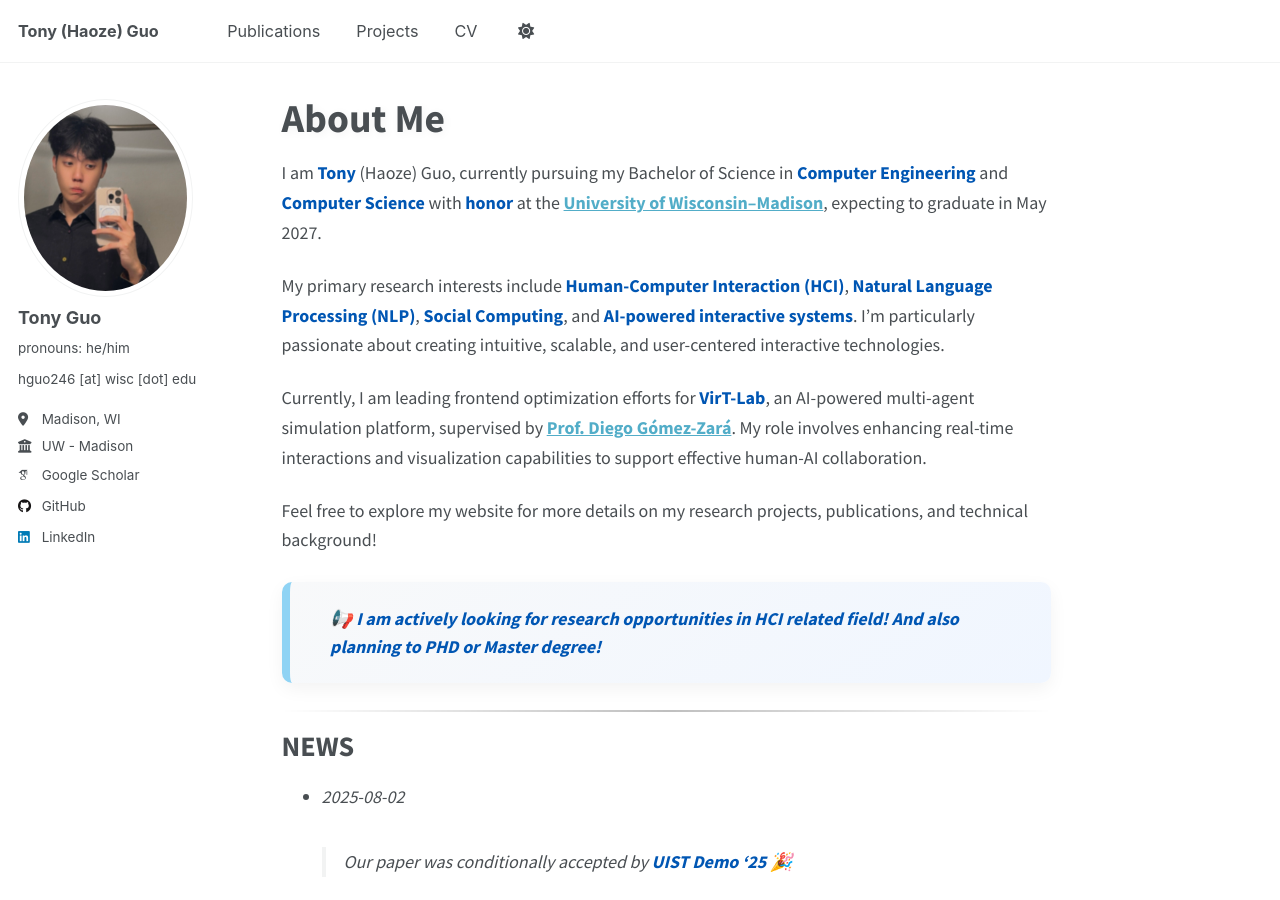
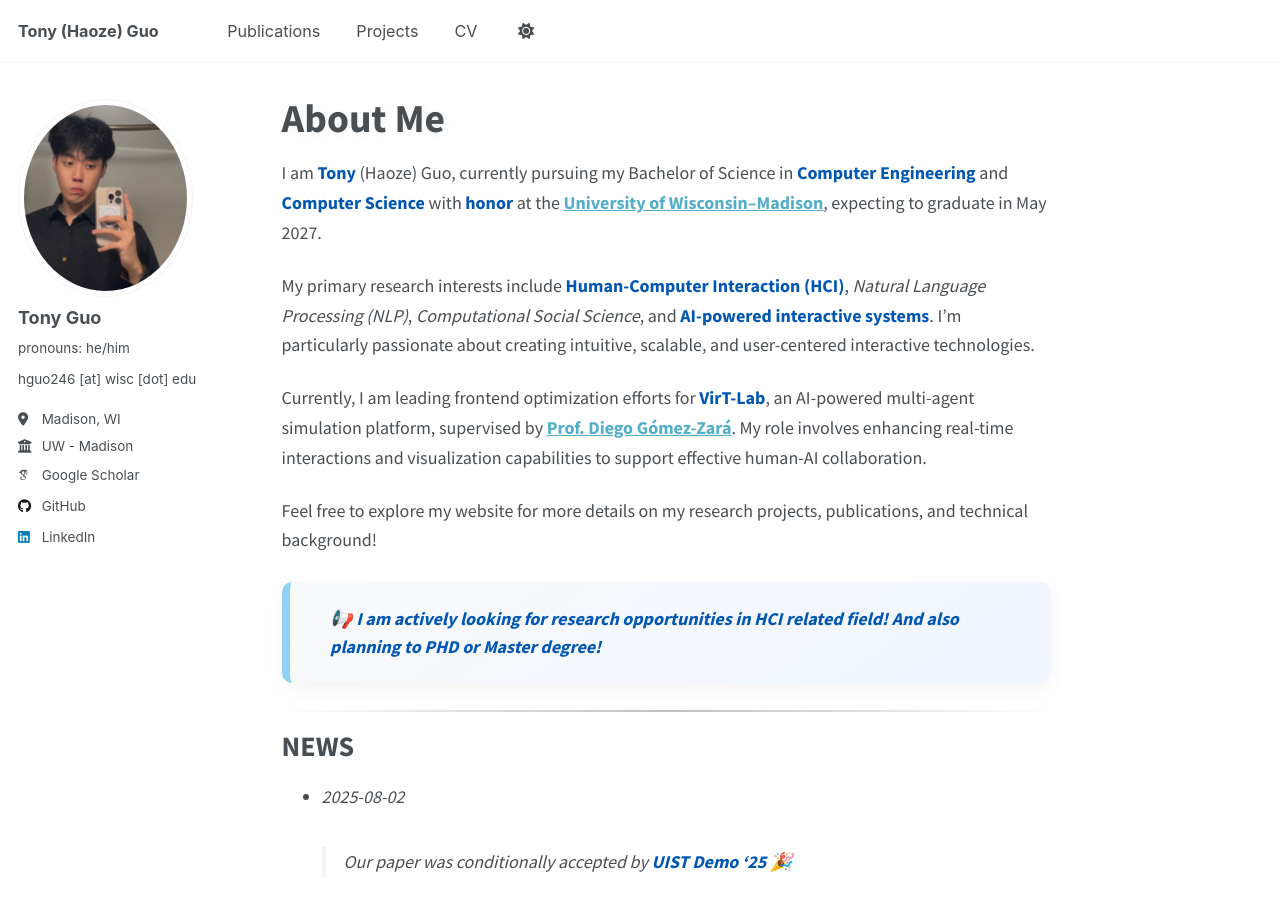
Before and after one commit to TonyGuo30/TonyGuo.github.io, a Jekyll site: the page built from _pages/about.md, in a window 1280 px wide and 900 px high. Built offline with Jekyll 4.4.1, drawn with Linux system fonts in a browser that asks for light colours; some web fonts are replaced; a script that is not in the unit is left out.

Commit message:
Update about.md

```diff
--- a/_pages/about.md
+++ b/_pages/about.md
@@ -9,7 +9,7 @@
 
 I am **Tony** (Haoze) Guo, currently pursuing my Bachelor of Science in **Computer Engineering** and **Computer Science** with **honor** at the **[University of Wisconsin–Madison](https://www.cs.wisc.edu/)**, expecting to graduate in May 2027.
 
-My primary research interests include **Human-Computer Interaction (HCI)**, **Natural Language Processing (NLP)**, **Social Computing**, and **AI-powered interactive systems**. I'm particularly passionate about creating intuitive, scalable, and user-centered interactive technologies.
+My primary research interests include **Human-Computer Interaction (HCI)**, *Natural Language Processing (NLP)*, *Computational Social Science*, and **AI-powered interactive systems**. I'm particularly passionate about creating intuitive, scalable, and user-centered interactive technologies.
 
 Currently, I am leading frontend optimization efforts for **VirT-Lab**, an AI-powered multi-agent simulation platform, supervised by **[Prof. Diego Gómez-Zará](https://engineering.nd.edu/faculty/diego-gomez-zara/)**. My role involves enhancing real-time interactions and visualization capabilities to support effective human-AI collaboration.
 
```
